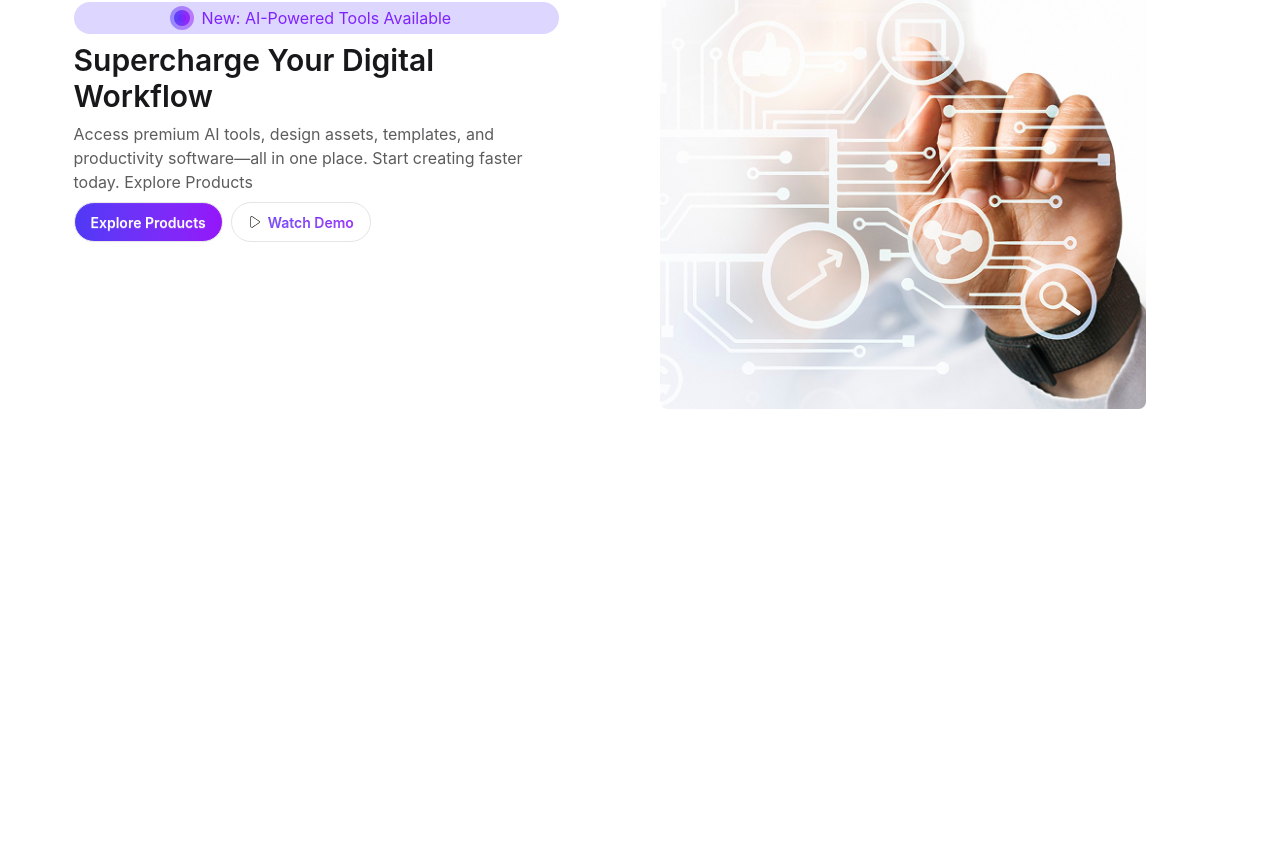
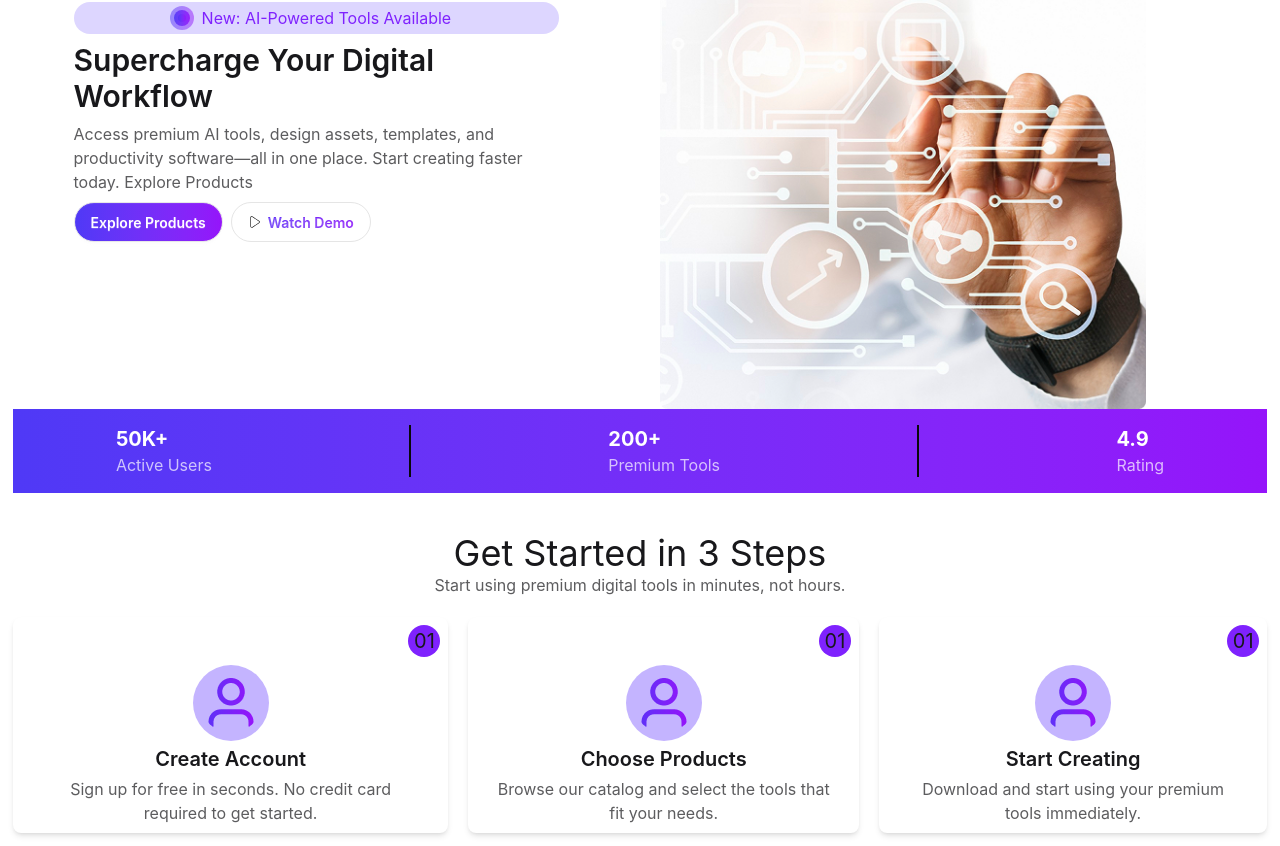
Before and after one commit to mdihbinah/Assignment-06, a React (Vite) app: page / in a window 1280 px wide. Shown: the part 261-1107 px from the top of the page. Before the commit the page ends 800 px from the top, so only its background shows below. Built offline with nearby package versions, Linux system fonts and the light colour scheme.

Commit message:
Design stats and step section.

```diff
--- a/src/App.jsx
+++ b/src/App.jsx
@@ -2,6 +2,8 @@ import { useState } from 'react'
 import './App.css'
 import Navbar from './component/Navbar/Navbar'
 import Banner from './component/Banner/Banner'
+import Stats from './component/Stats/Stats'
+import Steps from './component/Steps/Steps'
 
 function App() {
 
@@ -10,6 +12,8 @@ function App() {
       <div className="m-[1%]">
         <Navbar/>
         <Banner/>
+        <Stats/>
+        <Steps/>
       </div>
     </>
   )
--- /dev/null
+++ b/src/component/Stats/Stats.jsx
@@ -0,0 +1,24 @@
+import React from 'react';
+
+const Stats = () => {
+    return (
+        <div className='flex justify-around p-4 text-white bg-linear-to-r from-[#4F39F6] to-[#9514FA] m'>
+            <div className="">
+                <h1 className='text-xl font-bold'>50K+</h1>
+                <p className='opacity-70'>Active Users</p>
+            </div>
+            <div class="divider divider-horizontal divider-neutral"></div>
+            <div className="">
+                <h1 className='text-xl font-bold'>200+</h1>
+                <p className='opacity-70'>Premium Tools</p>
+            </div>
+            <div class="divider divider-horizontal divider-neutral"></div>
+            <div className="">
+                <h1 className='text-xl font-bold'>4.9</h1>
+                <p className='opacity-70'>Rating</p>
+            </div>
+        </div>
+    );
+};
+
+export default Stats;
--- /dev/null
+++ b/src/component/Steps/Steps.jsx
@@ -0,0 +1,38 @@
+import React from 'react';
+import user from '../../assets/user.png'
+import packages from '../../assets/package.png'
+import rocket from '../../assets/rocket.png'
+
+const Step = () => {
+    return (
+        <div className='flex flex-col justify-center items-center gap-5 mt-10 '>
+            <div className="flex flex-col justify-center items-center">
+                <h1 className='text-4xl'>Get Started in 3 Steps</h1>
+                <p className='opacity-70'>Start using premium digital tools in minutes, not hours.</p>
+            </div>
+            <div className="flex justify-between items-center gap-5">
+                <div className="flex flex-col justify-around items-center gap-1 relative p-2 card bg-base-100 shadow-md">
+                    <div className="absolute top-2 right-2 w-8 h-8 flex justify-center items-center bg-violet-600 rounded-full"><p className='text-[20px]'>01</p></div>
+                    <img className='bg-violet-300 rounded-full p-2 mt-10' src={user} alt="" />
+                    <h2 className='text-xl font-semibold text-center'>Create Account</h2>
+                    <p className='w-[90%] opacity-70 text-center'>Sign up for free in seconds. No credit card required to get started.</p>
+                </div>
+                <div className="flex flex-col justify-around items-center gap-1 relative p-2 card bg-base-100 shadow-md">
+                    <div className="absolute top-2 right-2 w-8 h-8 flex justify-center items-center bg-violet-600 rounded-full"><p className='text-[20px]'>01</p></div>
+                    <img className='bg-violet-300 rounded-full p-2 mt-10' src={user} alt="" />
+                    <h2 className='text-xl font-semibold text-center'>Choose Products</h2>
+                    <p className='w-[90%] opacity-70 text-center'>Browse our catalog and select the tools that fit your needs.</p>
+                </div>
+                <div className="flex flex-col justify-around items-center gap-1 relative p-2 card bg-base-100 shadow-md">
+                    <div className="absolute top-2 right-2 w-8 h-8 flex justify-center items-center bg-violet-600 rounded-full"><p className='text-[20px]'>01</p></div>
+                    <img className='bg-violet-300 rounded-full p-2 mt-10' src={user} alt="" />
+                    <h2 className='text-xl font-semibold text-center'>Start Creating</h2>
+                    <p className='w-[90%] opacity-70 text-center'>Download and start using your premium tools immediately.</p>
+                </div>
+
+            </div>
+        </div>
+    );
+};
+
+export default Step;
```
